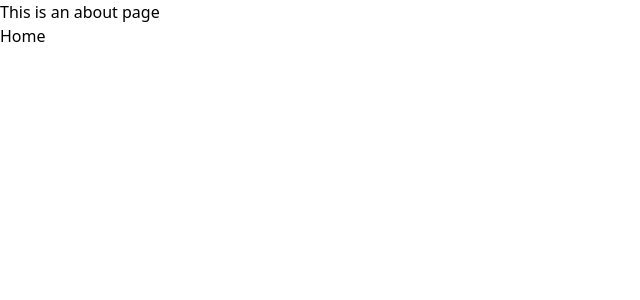
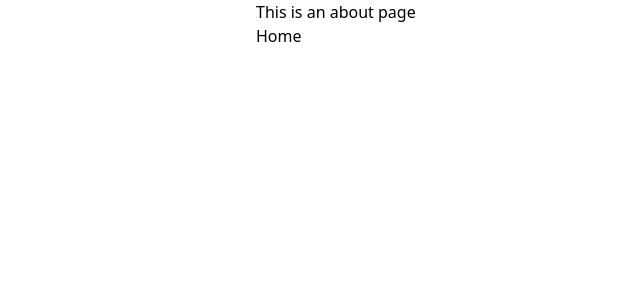
Before and after one commit to yang3kc/llm_domain_classification, a Vue app in the folder frontend/: page /about in a window 1280 px wide. Shown: the top 300 px of the page, without its empty margins (0-640 px from the left). Built offline with nearby package versions, Linux system fonts and the light colour scheme.

Commit message:
💄 style(css): add custom container style with max-width and padding

```diff
--- a/frontend/src/assets/main.css
+++ b/frontend/src/assets/main.css
@@ -2,3 +2,10 @@
 @plugin 'daisyui' {
   themes: false;
 }
+
+/* Custom container style */
+.container {
+  max-width: 800px;
+  margin: 0 auto;
+  padding: 0 1rem;
+}
--- a/frontend/src/views/AboutView.vue
+++ b/frontend/src/views/AboutView.vue
@@ -1,5 +1,5 @@
 <template>
-  <div class="about">
+  <div class="container mx-auto">
     <h1>This is an about page</h1>
     <router-link to="/">Home</router-link>
   </div>
--- a/frontend/src/views/HomeView.vue
+++ b/frontend/src/views/HomeView.vue
@@ -2,6 +2,8 @@
 </script>
 
 <template>
-  <h1>Home</h1>
-  <router-link to="/about">About</router-link>
+  <div class="container mx-auto">
+    <h1>Home</h1>
+    <router-link to="/about">About</router-link>
+  </div>
 </template>
```
